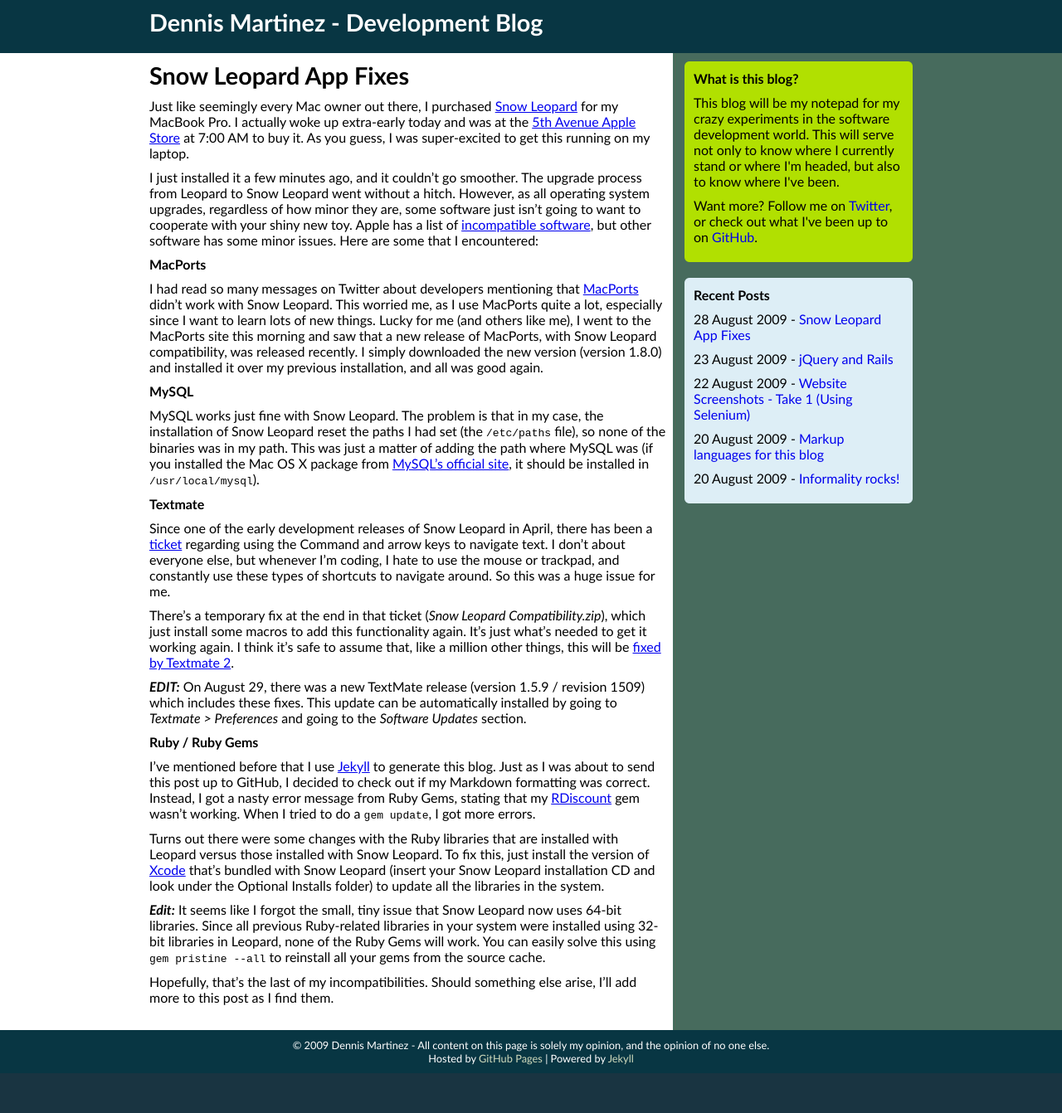
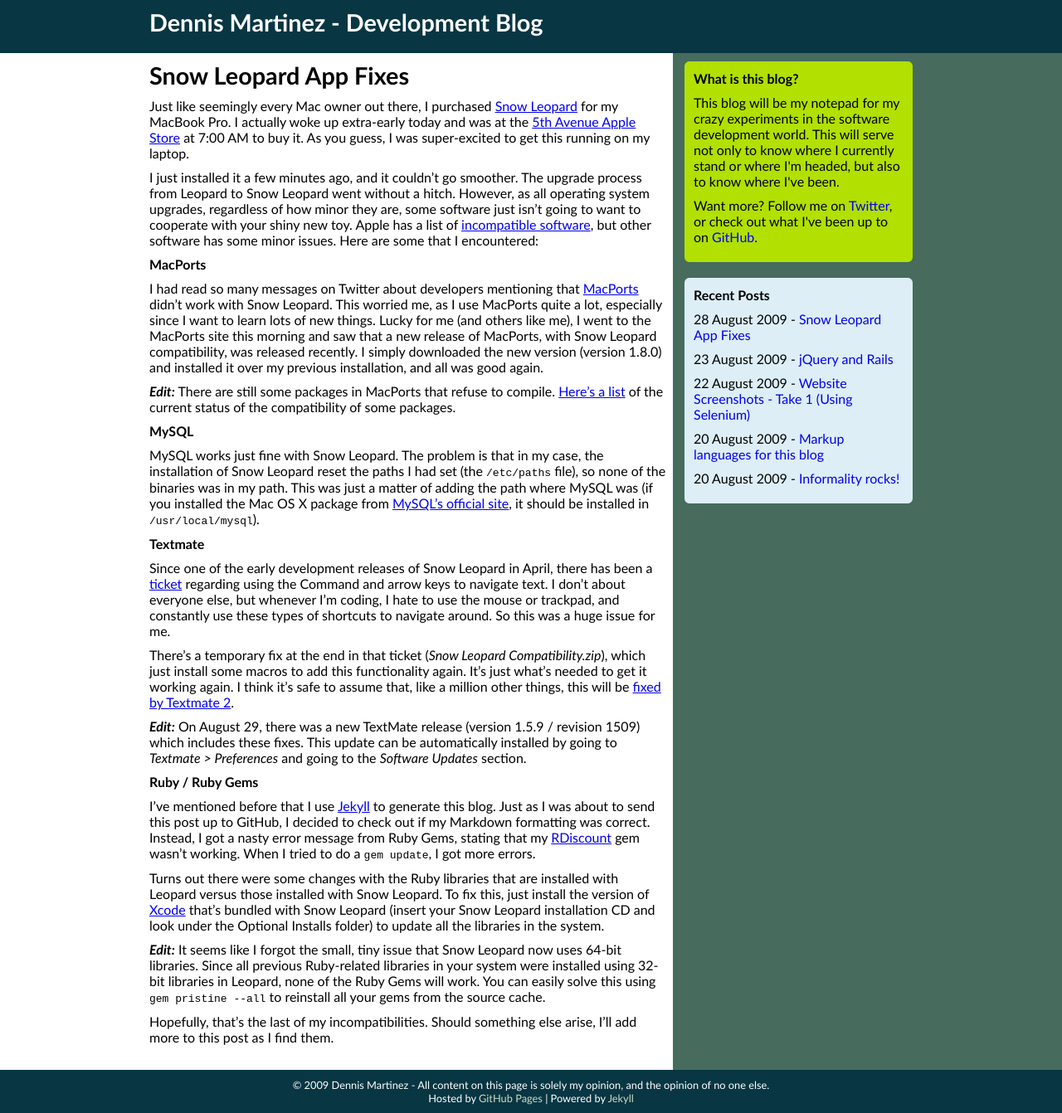
Before and after one commit to dennmart/dennmart.github.com, a Jekyll site: the page built from _posts/2009-08-28-snow-leopard-app-fixes.markdown, in a window 1280 px wide. Shown: the whole page at 83% size. Built offline with Jekyll 4.4.1, drawn with Linux system fonts in a browser that asks for light colours; before the commit the page ends 1294 px from its top, so only the background shows below that.

Commit message:
Modifying previous post

```diff
--- a/_posts/2009-08-28-snow-leopard-app-fixes.markdown
+++ b/_posts/2009-08-28-snow-leopard-app-fixes.markdown
@@ -12,6 +12,8 @@
 
 I had read so many messages on Twitter about developers mentioning that [MacPorts](http://www.macports.org/) didn't work with Snow Leopard. This worried me, as I use MacPorts quite a lot, especially since I want to learn lots of new things. Lucky for me (and others like me), I went to the MacPorts site this morning and saw that a new release of MacPorts, with Snow Leopard compatibility, was released recently. I simply downloaded the new version (version 1.8.0) and installed it over my previous installation, and all was good again.
 
+***Edit:*** There are still some packages in MacPorts that refuse to compile. [Here's a list](http://trac.macports.org/wiki/snc/snowleopard) of the current status of the compatibility of some packages.
+
 **MySQL**
 
 MySQL works just fine with Snow Leopard. The problem is that in my case, the installation of Snow Leopard reset the paths I had set (the `/etc/paths` file), so none of the binaries was in my path. This was just a matter of adding the path where MySQL was (if you installed the Mac OS X package from [MySQL's official site](http://dev.mysql.com/), it should be installed in `/usr/local/mysql`).
@@ -22,7 +24,7 @@
 
 There's a temporary fix at the end in that ticket (*Snow Leopard Compatibility.zip*), which just install some macros to add this functionality again. It's just what's needed to get it working again. I think it's safe to assume that, like a million other things, this will be [fixed by Textmate 2](http://fixedbytm2.com/).
 
-***EDIT:*** On August 29, there was a new TextMate release (version 1.5.9 / revision 1509) which includes these fixes. This update can be automatically installed by going to *Textmate > Preferences* and going to the *Software Updates* section.
+***Edit:*** On August 29, there was a new TextMate release (version 1.5.9 / revision 1509) which includes these fixes. This update can be automatically installed by going to *Textmate > Preferences* and going to the *Software Updates* section.
 
 **Ruby / Ruby Gems**
 
```
